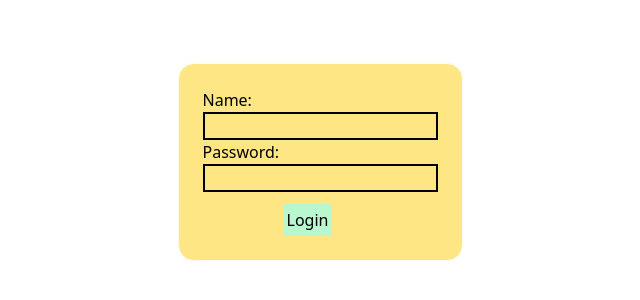
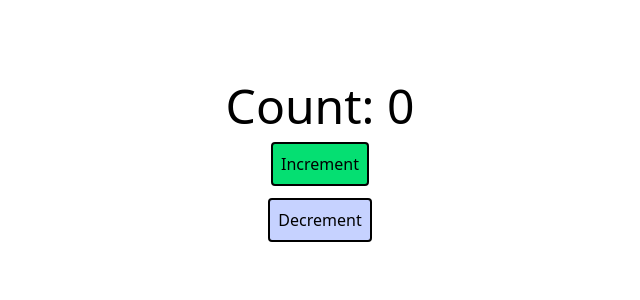
Before and after one commit to ajaynaveen99/practice-hooks, a React (Vite) app: page / in a window 1280 px wide. Shown: the part 238-538 px from the top of the page, without its empty margins (320-960 px from the left). Built offline with nearby package versions, Linux system fonts and the light colour scheme.

Commit message:
updated useReduce Example  components UseReduce=>AppReduce  component

```diff
--- a/src/App.jsx
+++ b/src/App.jsx
@@ -7,6 +7,7 @@ import  UseRef from './Components/useRefExamples/UseRef';
 import ProgressBar from './Components/ProgressBar';
 import AppConponent from './Components/createContextApi/themToggle/AppComponent';
 import LoginContext from './Components/createContextApi/loginExample/LoginContext';
+import AppReduce from './Components/createContextApi/useReduce/CounterExample/AppReduce';
 
 
 
@@ -24,7 +25,8 @@ function App() {
 {/* <PreviousValues/> */}
 {/* <ProgressBar/> */}
 {/* <AppConponent/> */}
-<LoginContext/>
+{/* <LoginContext/> */}
+<AppReduce/>
 
 
     </>
--- /dev/null
+++ b/src/Components/createContextApi/useReduce/CounterExample/AppReduce.jsx
@@ -0,0 +1,5 @@
+import Counter from "./Counter";
+
+export default function AppReduce() {
+  return <Counter />;
+}
--- /dev/null
+++ b/src/Components/createContextApi/useReduce/CounterExample/Counter.jsx
@@ -0,0 +1,36 @@
+import { useReducer } from "react";
+
+const initialState = {
+  count: 0,
+};
+
+function counterReducer(state, action) {
+  switch (action.type) {
+    case "INCREMENT":
+      return { count: state.count + 1 };
+
+    case "DECREMENT":
+      return { count: state.count - 1 };
+
+    default:
+      return state;
+  }
+}
+
+export default function Counter() {
+  const [state, dispatch] = useReducer(counterReducer, initialState);
+
+  return (
+    <div className="flex justify-center items-center flex-col h-screen gap-3">
+      <h2 className=" text-5xl">Count: {state.count}</h2>
+
+      <button  className="border-2 bg-green-400   p-2 rounded-sm" onClick={() => dispatch({ type: "INCREMENT" })}>
+        Increment
+      </button>
+
+      <button className="border-2 bg-indigo-200 p-2  rounded-sm"  onClick={() => dispatch({ type: "DECREMENT" })}>
+        Decrement
+      </button>
+    </div>
+  );
+}
```
